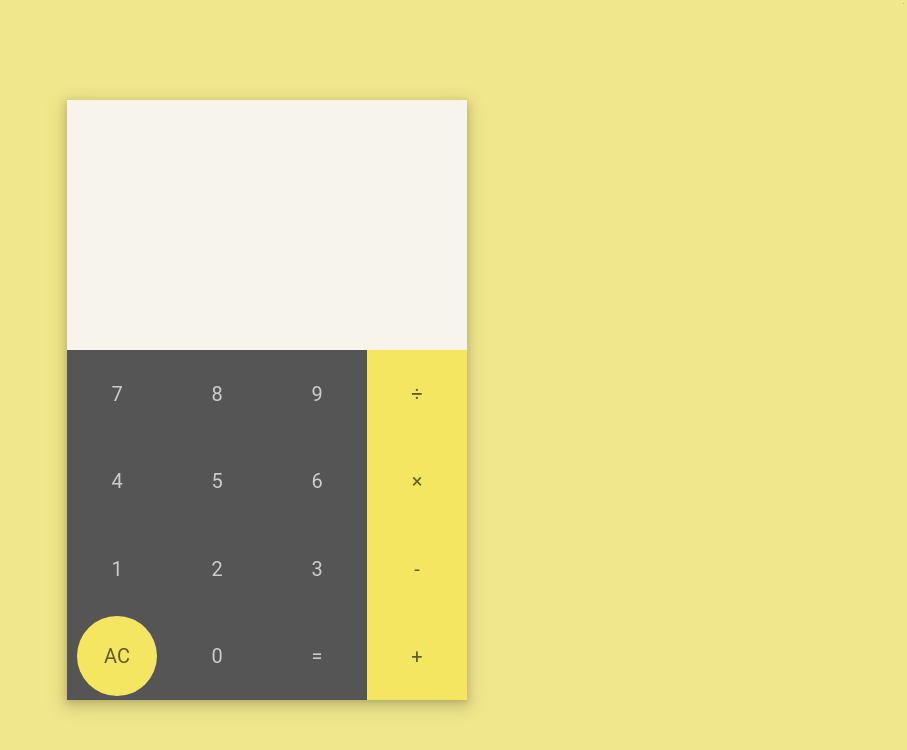
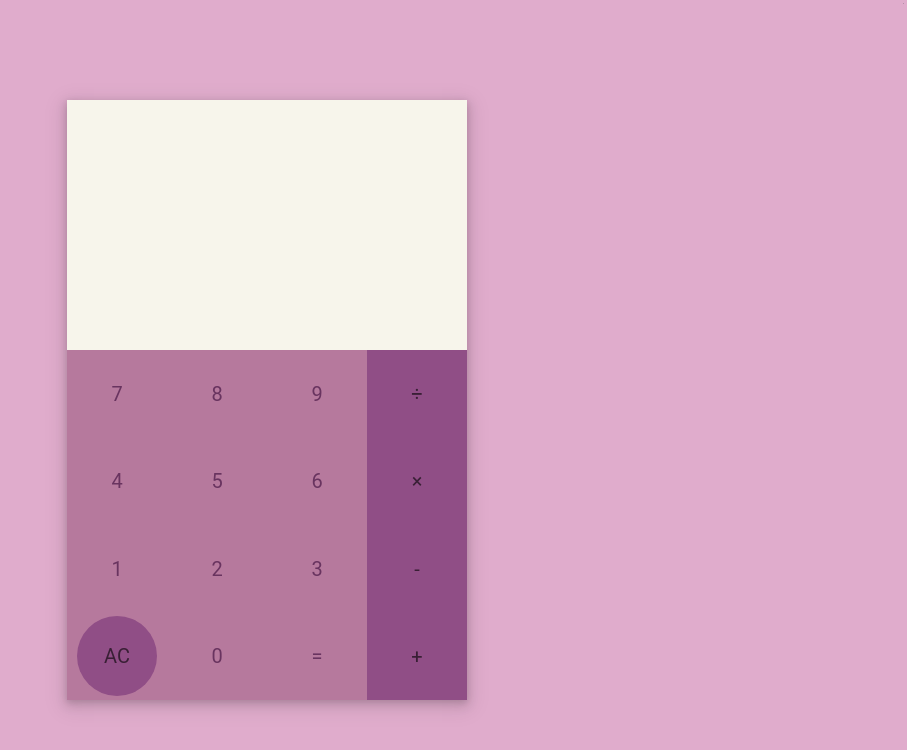
Before and after one commit to AnitaAlexieva/Calculator-ReactJS, a React (Vite) app in the folder my-app/: page / in a window 1280 px wide. Shown: the top 750 px of the page, without its empty margins (373-1280 px from the left). Built offline with nearby package versions, Linux system fonts and the light colour scheme.

Commit message:
Personalize css template

```diff
--- a/my-app/src/App.css
+++ b/my-app/src/App.css
@@ -34,14 +34,14 @@ body {
 	justify-content: center;
 	align-items: center;
 	margin: 0;
-	background-color: khaki;
+	background-color: rgb(224, 172, 204);
 }
 
 main {
 	width: 100vw;
 	max-width: 400px;
 	height: 100vh;
-  min-height: 500px;
+  	min-height: 500px;
 	max-height: 600px;
 	display: flex;
 	flex-direction: column;
@@ -68,6 +68,7 @@ main {
 	line-height: 100px;
 	padding: 0 36px;
 	font-size: 80px;
+
 }
 
 #buttons {
@@ -75,14 +76,15 @@ main {
 	display: grid;
 	grid-template-columns: repeat(4, 1fr);
 	grid-template-columns: repeat(4, 1fr);
-	background-color: #555;
+	background-color: #b6799d;
+
 }
 
 
 button::-moz-focus-inner, input::-moz-focus-inner { border: 0; }
 
 button {
-	color: rgba(255, 255, 255, 0.7);
+	color: rgba(73, 23, 70, 0.7);
 	background: none;
 	font-size: 20px;
 	font-family: inherit;
@@ -93,7 +95,7 @@ button {
 
 button::after {
 	content: "";
-	background-color: rgba(255, 255, 255, 0.1);
+	background-color: rgba(122, 17, 77, 0.1);
 	opacity: 0;
 	width: 100%;
 	height: 100%;
@@ -136,12 +138,12 @@ button:active::before {
 }
 
 button:nth-child(4n){
-	background-color: #f4e660;
+	background-color: #904e86;
 	color: rgba(0, 0, 0, 0.6);
 }
 
 button:nth-child(4n)::after, button:nth-child(4n)::before{
-	background-color: rgba(121, 104, 6, 0.1);
+	background-color: rgba(230, 171, 227, 0.218);
 }
 
 button, button * {
@@ -157,7 +159,7 @@ button:nth-child(13)::before, button:nth-child(13)::after{
 }
 
 input[type=reset]{
-	background: #f4e660;
+	background: #904e86;
 	border: none;
 	width: 80px;
 	height: 80px;
@@ -174,7 +176,7 @@ input[type=reset]{
 	transition: .2s;
 }
 
-input[type=reset]:hover{ background-color: #e7d956; }
+input[type=reset]:hover{ background-color: rgba(230, 171, 227, 0.218); }
 input[type=reset]:active { background-color: #dccd4d; }
 
 button#why {
```
